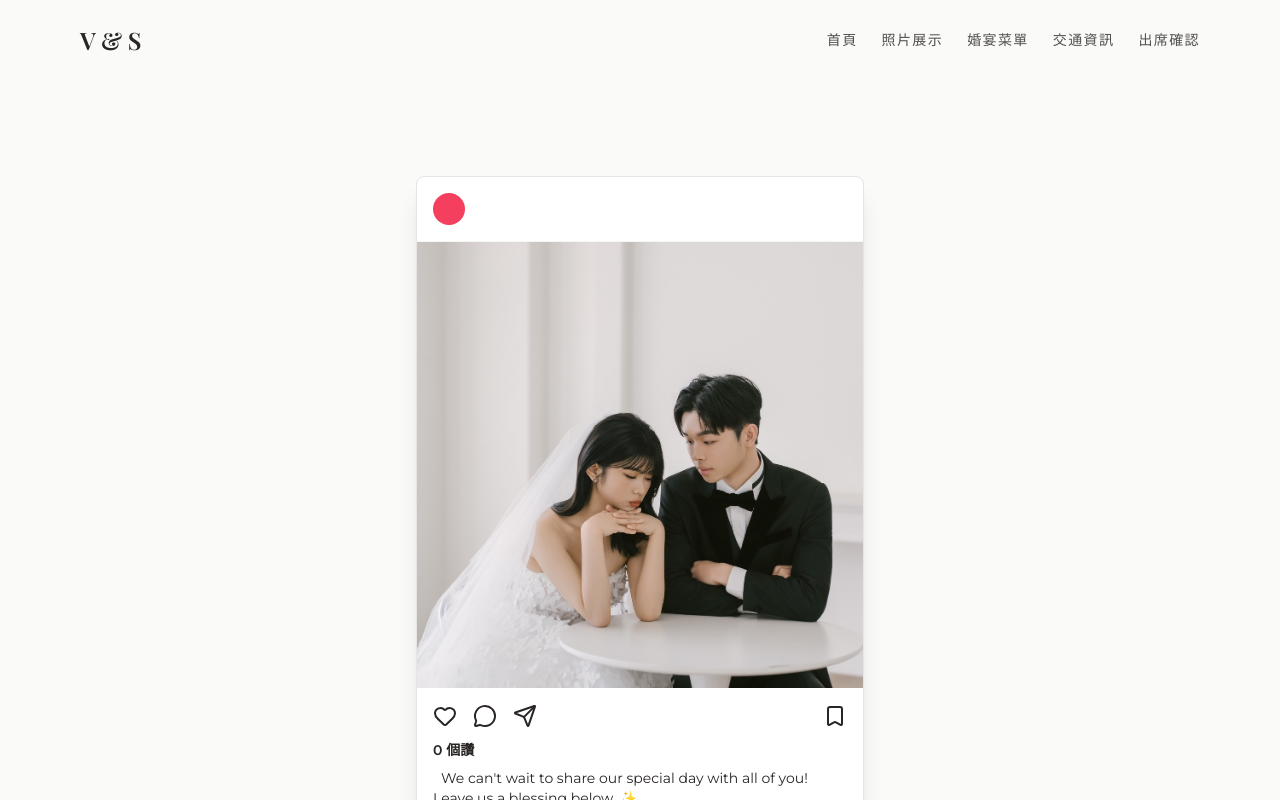
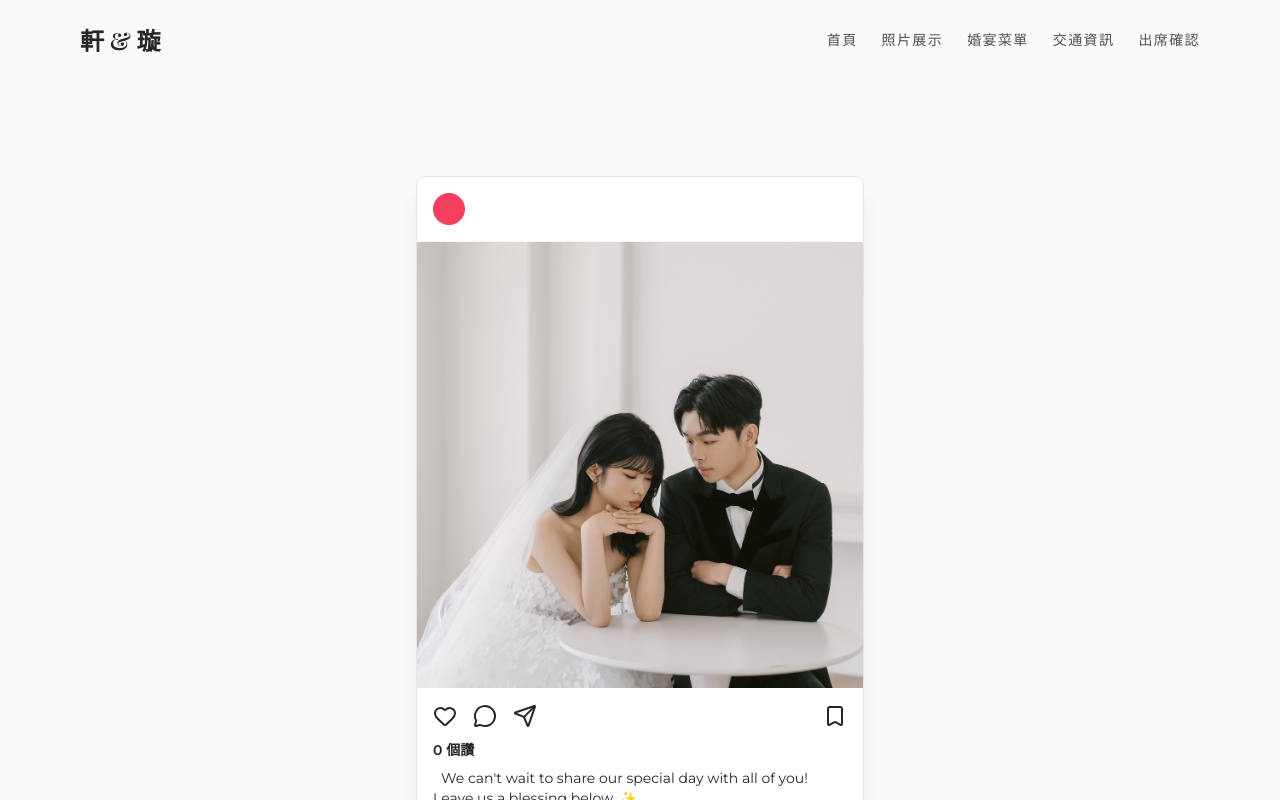
Before and after one commit to Vincent072197/wedding, a Next.js app: page /gallery in a window 1280 px wide. Shown: the top 800 px of the page. Built offline with nearby package versions, Linux system fonts and the light colour scheme; no server answers; the database is empty; a web font is replaced by a local one.

Commit message:
fix:name

```diff
--- a/app/components/Navbar.tsx
+++ b/app/components/Navbar.tsx
@@ -31,7 +31,7 @@ export default function Navbar() {
           href="/"
           className="font-serif text-xl md:text-2xl text-foreground font-semibold"
         >
-          V &amp; S
+          軒 &amp; 璇
         </Link>
         <div className="flex gap-4 md:gap-6 text-xs md:text-sm font-sans tracking-widest uppercase text-foreground/80">
           <Link href="/" className="hover:text-primary transition-colors">
--- a/app/layout.tsx
+++ b/app/layout.tsx
@@ -13,7 +13,7 @@ const montserrat = Montserrat({
 });
 
 export const metadata: Metadata = {
-  title: "Vincent & Sister's Wedding",
+  title: "軒 & 璇 Wedding",
   description: "Join us in celebrating our special day.",
 };
 
```
